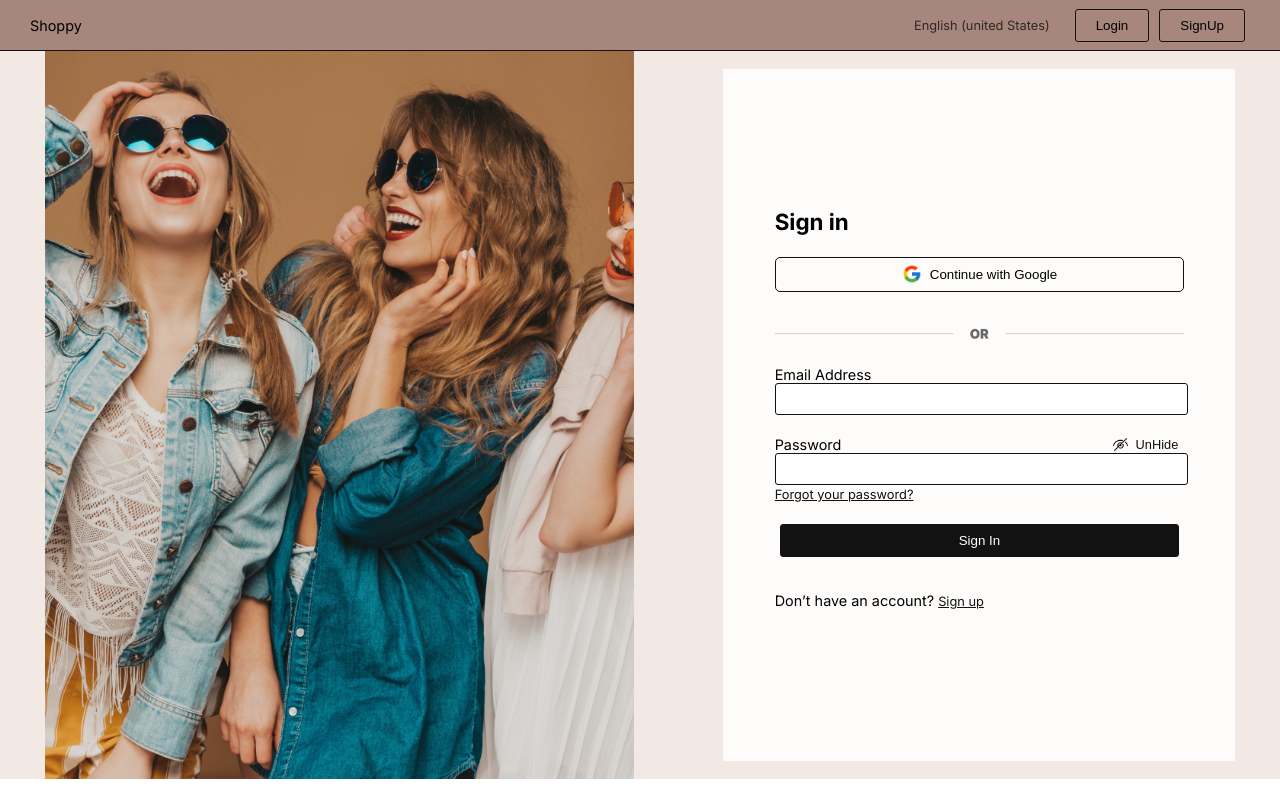
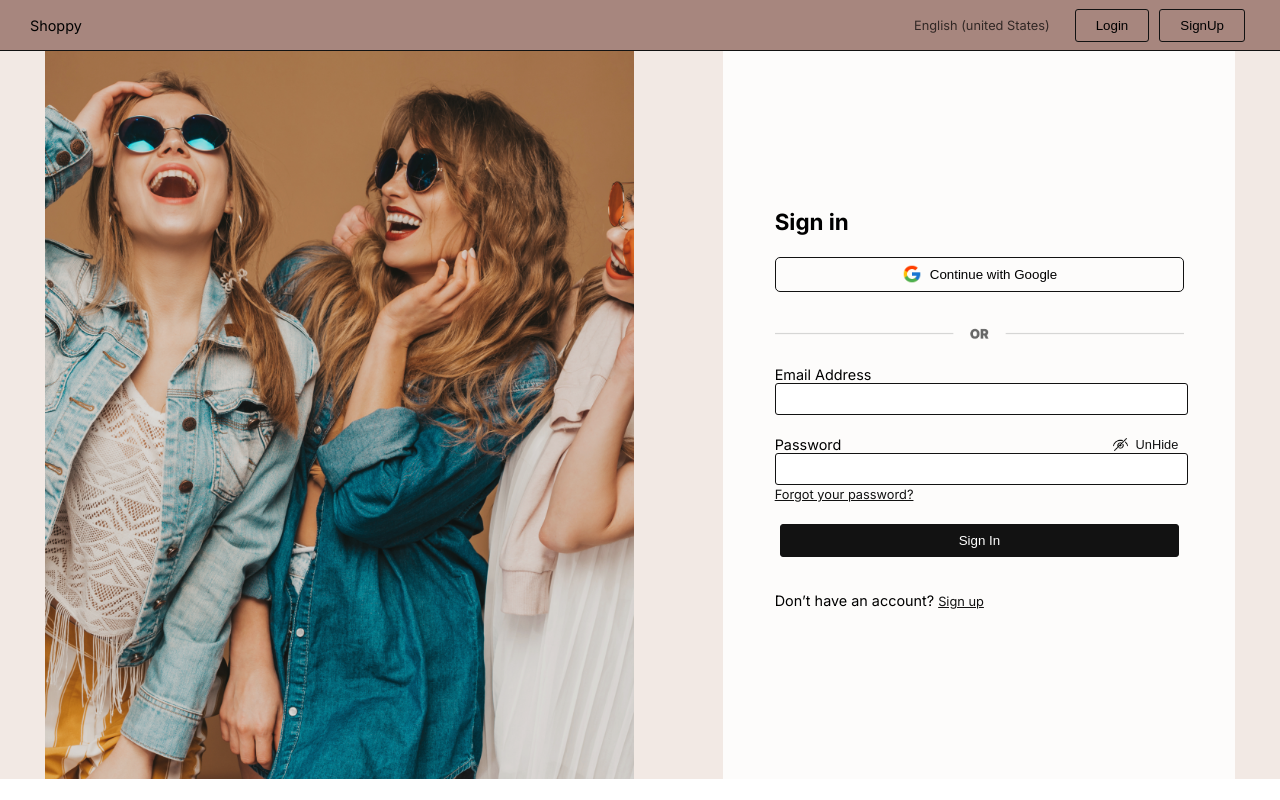
Before and after one commit to Ponraj-Kannan/Shoppy, a React (Vite) app: page / in a window 1280 px wide. Built offline with nearby package versions, Linux system fonts and the light colour scheme.

Commit message:
Add files via upload

```diff
--- a/src/components/Signin.css
+++ b/src/components/Signin.css
@@ -15,7 +15,7 @@
 
 .signin-form-container {
     width: 40%;
-    height: 95%;
+    height: 100%;
     display: flex;
     flex-direction: column;
     justify-content: center;
```
